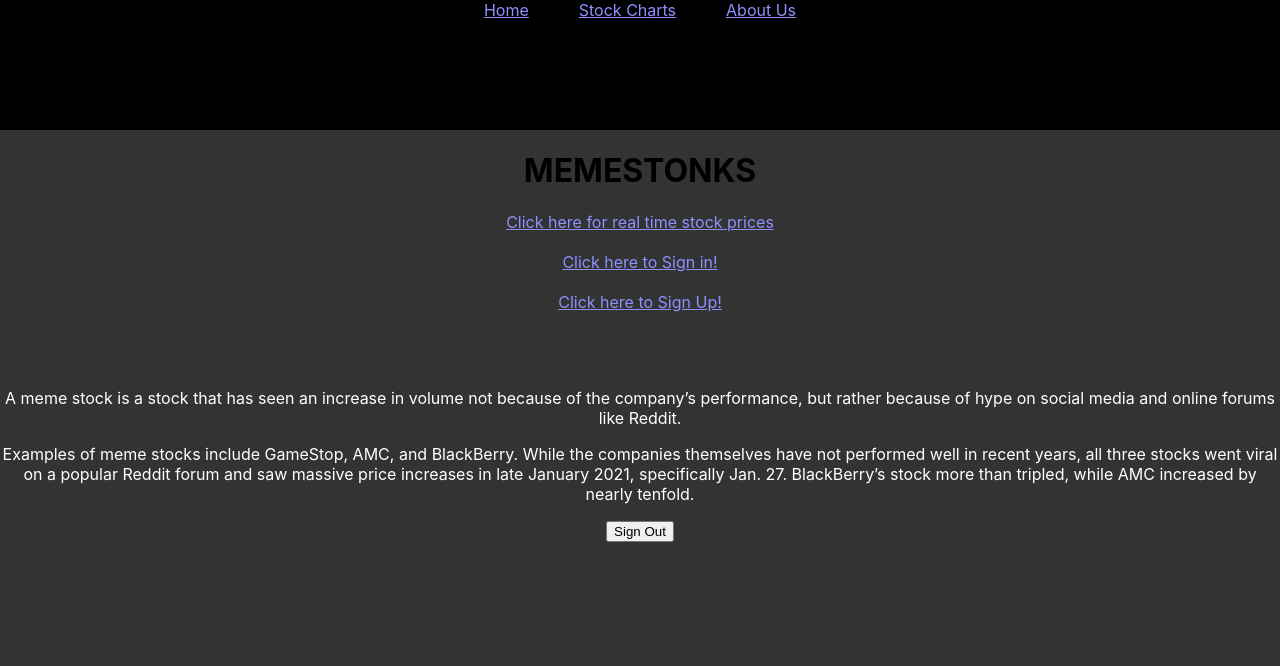
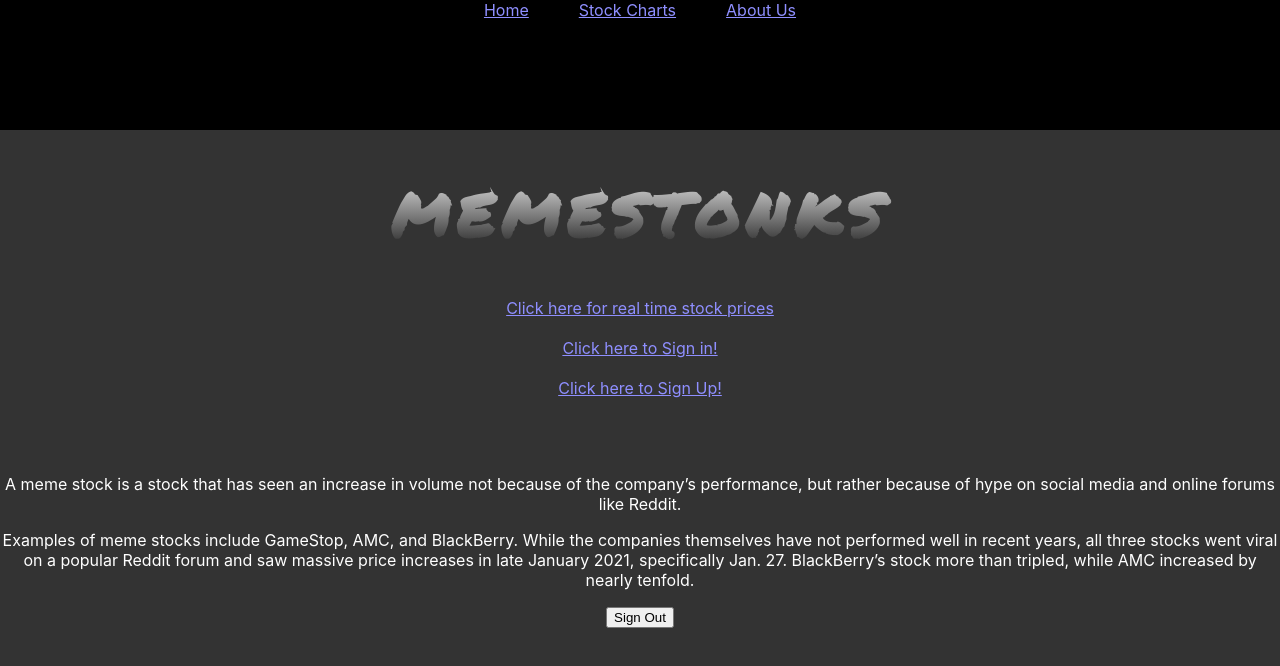
Before and after one commit to jordang7/CS-554-Final-Project, a React (Create React App) app in the folder memestonks/: page / in a window 1280 px wide. Shown: the top 666 px of the page. Built offline with nearby package versions, Linux system fonts and the light colour scheme; no server answers.

Commit message:
Minor changes for CSS

```diff
--- a/memestonks/src/components/Home.js
+++ b/memestonks/src/components/Home.js
@@ -1,12 +1,14 @@
 import React from "react";
 import SignOut from './SignOut';
+import '../css/home.css'
 import {
     Link
 } from "react-router-dom";
 function Root() {
     return (
         <div>
-            <h1>MEMESTONKS</h1>
+            <h1 className="title">MEMESTONKS</h1>
+            <div className="homepage-links">
             <div>
                 <Link to="/stock-chart">Click here for real time stock prices</Link>
             </div>
@@ -19,6 +21,7 @@ function Root() {
                 <Link to="/signup">Click here to Sign Up!</Link>
             </div>
             <br />
+            </div>
             <div>
                 <br />
                 <br />
```
